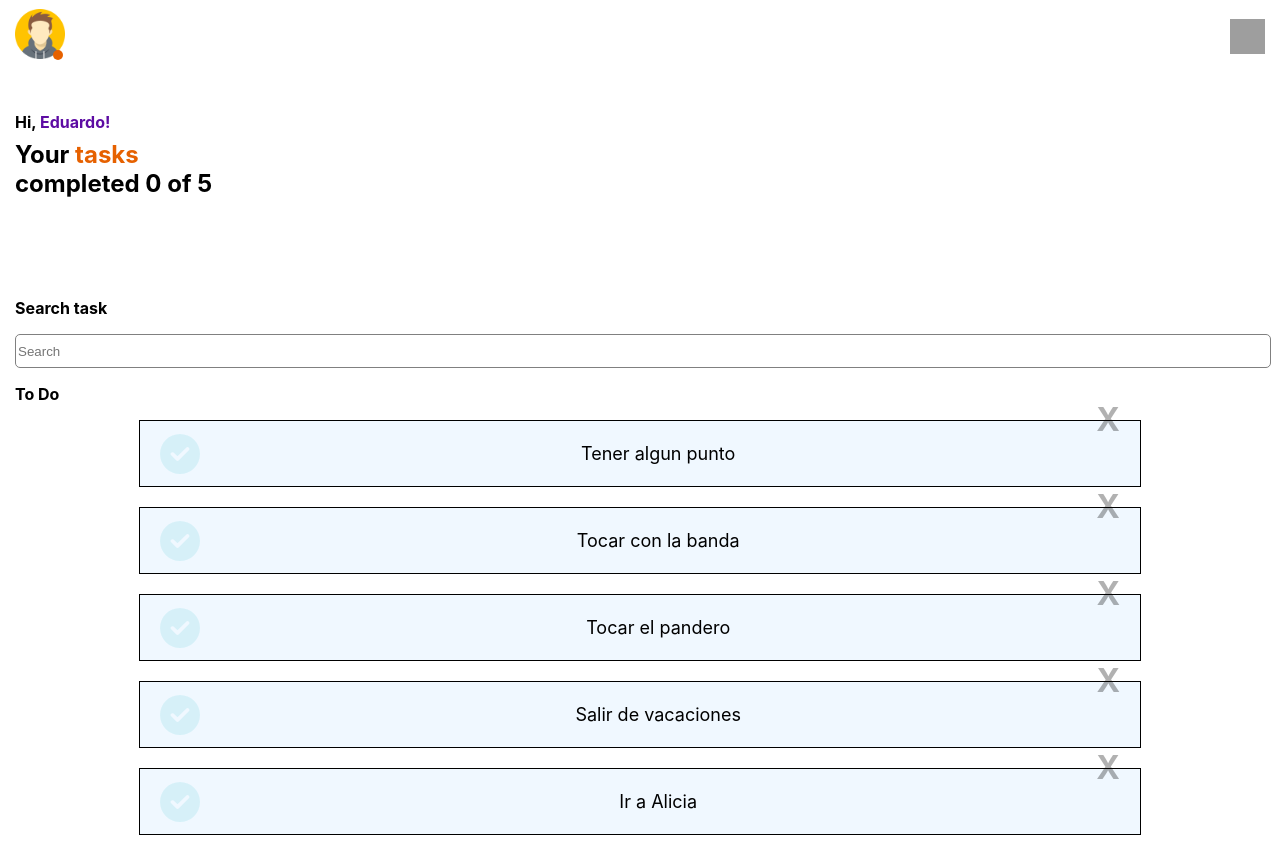
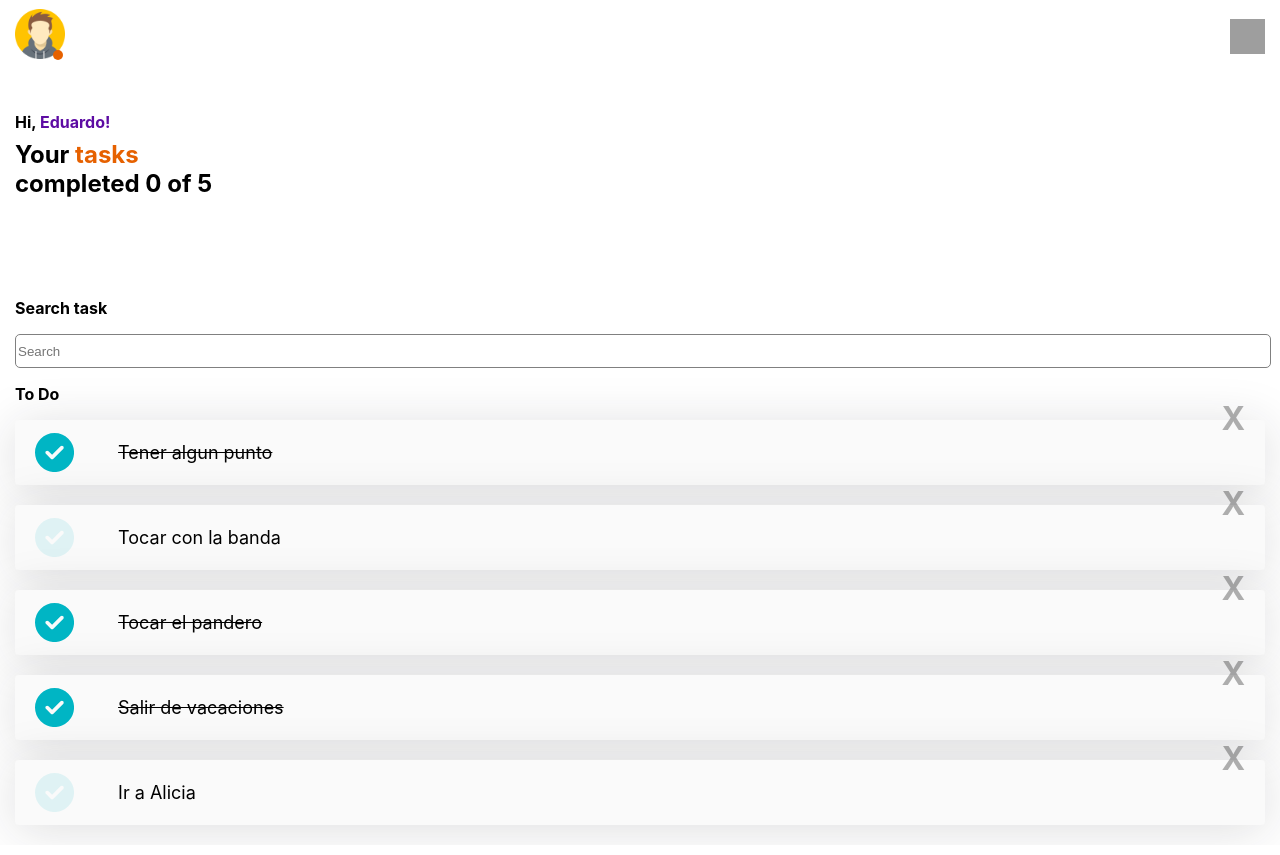
Before and after one commit to eduzgs/TodoList, a React (Create React App) app: page / in a window 1280 px wide. Built offline with nearby package versions, Linux system fonts and the light colour scheme; grey boxes are pictures that could not be loaded.

Commit message:
completed true flase working

```diff
--- a/src/App.js
+++ b/src/App.js
@@ -16,7 +16,11 @@ function App() {
       <TodoSearcher />
       <CreateItemButton />
       <TodoList />
-        {list.map(todo => <TodoItem key = {todo.text} text = {todo.text}/>)}
+        {list.map(todo =>
+        <TodoItem key = {todo.text}
+        text = {todo.text}
+        completed={todo.completed}
+        />)}
     </>
     )
 }
--- a/src/components/TodoItem.css
+++ b/src/components/TodoItem.css
@@ -1,36 +1,47 @@
-.contenedor{
-    width: 80%;
+.TodoItem{
     height: 65px;
-    margin: 0 auto;
     display: flex;
     align-items: center;
-    justify-content: space-between;
-    text-align: center;
+    justify-content: center;
     font-size: large;
-    border: 1px solid black;
-    background-color: aliceblue;
+    background-color: #FAFAFA;
+    box-shadow: 0px 5px 50px rgba(32, 35, 41, 0.15);
+    border-radius: 4px;
     margin-bottom: 20px;
 }
-.contenedor:hover{
-    background-color: #f2f2f2;
+.TodoItem-p{
+    margin: 24px 0 24px 24px;
+    width: calc(100% - 120px);
+    font-size: 18px;
+    line-height: 24px;
+    font-weight: 400;
 }
-svg.check {
+
+.TodoItem-p--complete {
+    text-decoration: line-through;
+}
+svg.Icon-check {
     width: 40px;
     opacity: 0.1;
     margin: 20px;
+    cursor: pointer;
 }
-svg.check:hover{
+svg.Icon-check:hover{
+    opacity: 1;
+}
+svg.Icon-check--active {
     opacity: 1;
 }
 
-span.close {
+span.Icon-delete {
     font-size: 32px;
     font-weight: bold;
     margin: 0px 20px 68px 0px;
     opacity: 0.3;
+    cursor: pointer;
 }
 
-span.close:hover{
+span.Icon-delete:hover{
     color: red;
     opacity: 1;
 }
--- a/src/components/TodoItem.js
+++ b/src/components/TodoItem.js
@@ -1,12 +1,14 @@
 import './TodoItem.css'
-export function TodoItem({text}){
+export function TodoItem({text, completed}){
     return (
-        <div className="contenedor">
-            <svg className = "check" xmlns="http://www.w3.org/2000/svg" viewBox="0 0 512 512">
+        <li className="TodoItem">
+            <svg className ={` Icon Icon-check ${completed && "Icon-check--active"}`}  xmlns="http://www.w3.org/2000/svg" viewBox="0 0 512 512">
                 <path fill="#00B5C4" d="M256 512A256 256 0 1 0 256 0a256 256 0 1 0 0 512zM369 209L241 337c-9.4 9.4-24.6 9.4-33.9 0l-64-64c-9.4-9.4-9.4-24.6 0-33.9s24.6-9.4 33.9 0l47 47L335 175c9.4-9.4 24.6-9.4 33.9 0s9.4 24.6 0 33.9z"/>
             </svg>
-            {text}
-            <span className='close'>X</span>
-        </div>
+            <p className= {`TodoItem-p ${completed && "TodoItem-p--complete"}`}>
+                {text}
+            </p>
+            <span className='Icon Icon-delete'>X</span>
+        </li>
     )
 }
--- a/src/components/TodoSearcher.css
+++ b/src/components/TodoSearcher.css
@@ -5,7 +5,7 @@ p{
     font-weight: bold;
 
 }
-input{
+.TodoSearch input{
     width: 100%;
     height: 30px;
     border: 1px solid #808080;
--- a/src/components/TodoSearcher.js
+++ b/src/components/TodoSearcher.js
@@ -1,7 +1,7 @@
 import './TodoSearcher.css'
 export function TodoSearcher (){
     return (
-        <div className="search-box">
+        <div className="TodoSearch">
             <p>Search task</p>
             <input placeholder="Search"></input>
             <p>To Do</p>
--- a/src/components/arr.js
+++ b/src/components/arr.js
@@ -1,4 +1,4 @@
-const list = [{text: 'Tener algun punto', completed: false},
+const list = [{text: 'Tener algun punto', completed: true},
 {text: 'Tocar con la banda', completed: false},
 {text: 'Tocar el pandero', completed: true},
 {text: 'Salir de vacaciones', completed: true},
```
